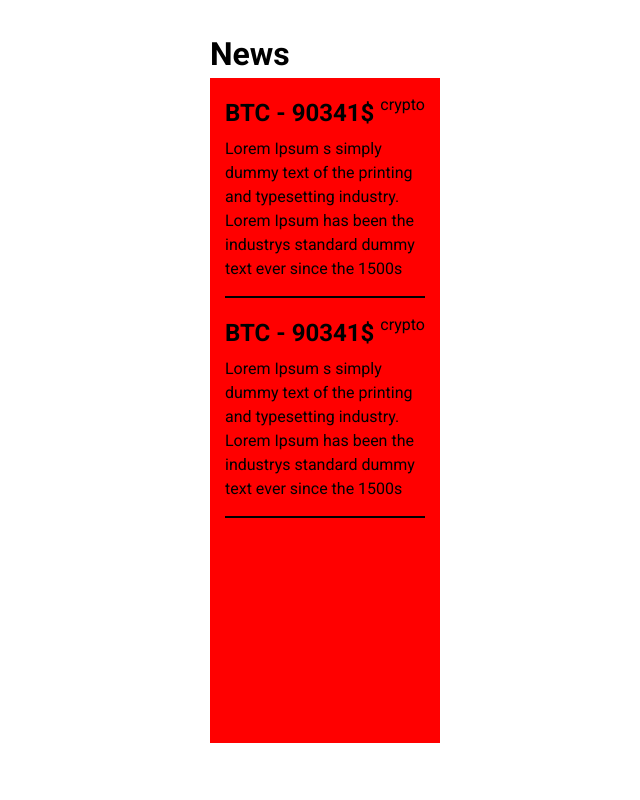
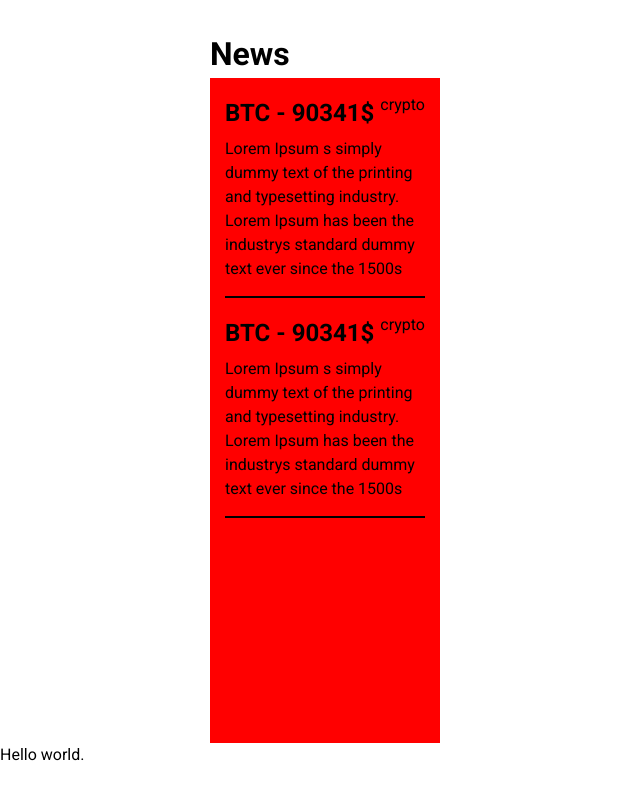
Before and after one commit to DiogoReiss/natixisHackathon, a React (Vite) app in the folder frontend/: page / in a window 1280 px wide. Shown: the top 800 px of the page, without its empty margins (0-640 px from the left). Built offline with nearby package versions, Linux system fonts and the light colour scheme.

Commit message:
feat: adding carousel structure

```diff
--- a/frontend/src/App.jsx
+++ b/frontend/src/App.jsx
@@ -3,6 +3,7 @@ import './styles/grid.css'
 import './styles/style.css'
 
 import Home from './components/HomePage/home'
+import Footer from './components/Footer/footer'
 
 function App() {
   return (
@@ -15,6 +16,7 @@ function App() {
       </head>
       <body>
         <Home />
+        <Footer />
       </body>
     </>
   )
--- /dev/null
+++ b/frontend/src/components/Footer/footer.jsx
@@ -0,0 +1,9 @@
+export default function Footer() {
+    return (
+        <footer>
+            <container>
+                Hello world.
+            </container>
+        </footer>
+    )
+}
```
Also changed, not shown: frontend/src/container/Carousel/carousel.jsx (added, +7 -0 lines).
